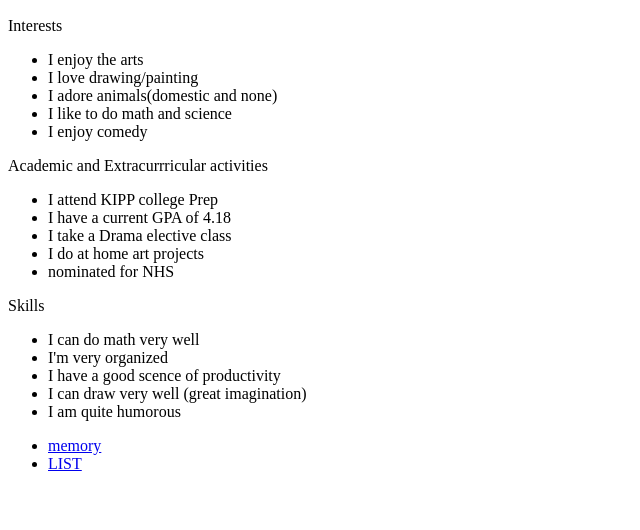
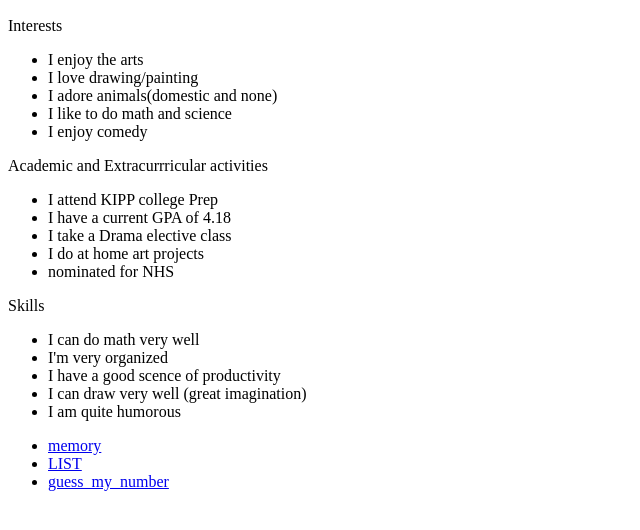
Before and after one commit to abrahamperez/abrahamperez.github.io, a plain HTML site: page index.html in a window 1280 px wide. Shown: the part 38-568 px from the top of the page, without its empty margins (0-640 px from the left). Drawn offline with Linux system fonts and the light colour scheme.

Commit message:
Update index.html

```diff
--- a/index.html
+++ b/index.html
@@ -39,6 +39,7 @@
     <ul>
       <li><a href="memory/index.html">memory</a></li>
       <li><a href="LIST/index.html">LIST</a></li>
+      <li><a href="guess_my_number/index.html">guess_my_number</a></li>
 
     </ul>
 
```
